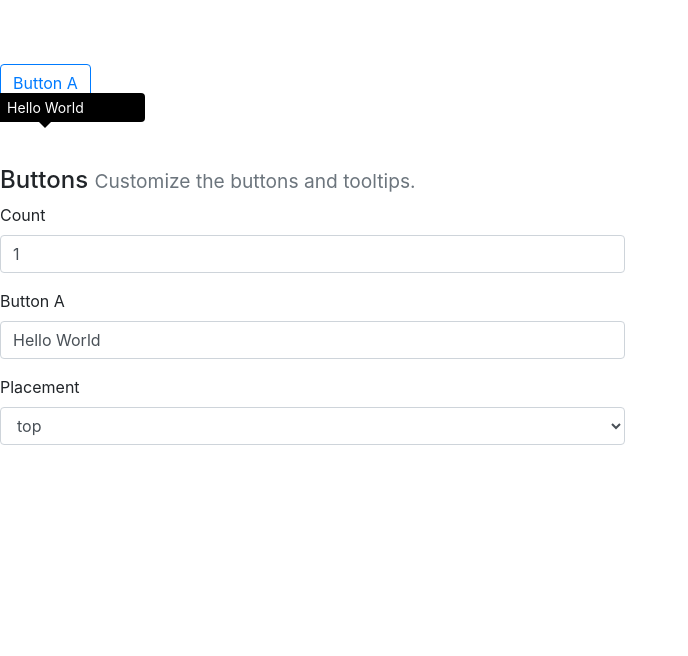
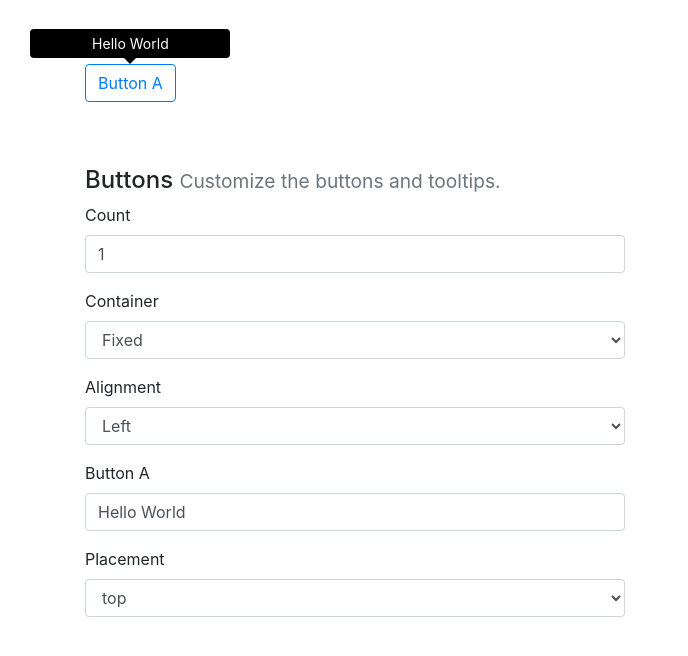
Before and after one commit to angular-demos/tooltips, an Angular app: page /view in a window 1280 px wide. Shown: the top 656 px of the page, without its empty margins (0-688 px from the left). Built offline with nearby package versions, Linux system fonts and the light colour scheme.

Commit message:
added options to control the layout of the page to force tooltips to appear near document edges

```diff
--- a/src/app/Demo/Components/View/View.html
+++ b/src/app/Demo/Components/View/View.html
@@ -1,4 +1,9 @@
-<div class="row buttons">
+<div [class.container-fluid]="container == 'fluid'"
+     [class.container]="container == 'fixed'">
+    <div class="row buttons"
+         [class.buttons-left]="alignment == 'left'"
+         [class.buttons-center]="alignment == 'center'"
+         [class.buttons-right]="alignment == 'right'">
         <div class="col">
             <button
                 *ngFor="let tip of tips"
@@ -28,6 +33,29 @@
                            (ngModelChange)="setCount($event)">
                 </div>
 
+                <div class="form-group">
+                    <label for="containerInput">Container</label>
+                    <select class="form-control"
+                            id="containerInput"
+                            name="container"
+                            [(ngModel)]="container">
+                        <option value="fluid">Fluid</option>
+                        <option value="fixed">Fixed</option>
+                    </select>
+                </div>
+
+                <div class="form-group">
+                    <label for="alignmentInput">Alignment</label>
+                    <select class="form-control"
+                            id="alignmentInput"
+                            name="alignment"
+                            [(ngModel)]="alignment">
+                        <option value="left">Left</option>
+                        <option value="center">Center</option>
+                        <option value="right">Right</option>
+                    </select>
+                </div>
+
                 <div *ngFor="let tip of tips">
                     <div class="form-group">
                         <label for="inputTooltip{{tip.id}}">{{tip.name}}</label>
@@ -53,3 +81,7 @@
             </form>
         </div>
     </div>
+    <div class="row">
+        <div class="force-scrolling"></div>
+    </div>
+</div>
--- a/src/app/Demo/Components/View/View.scss
+++ b/src/app/Demo/Components/View/View.scss
@@ -14,5 +14,18 @@
         .btn {
             margin-right: 1rem;
         }
+        &-left {
+            text-align: left;
+        }
+        &-center {
+            text-align: center;
+        }
+        &-right {
+            text-align: right;
+        }
+    }
+
+    .force-scrolling {
+        height: 100vh;
     }
 }
--- a/src/app/Demo/Components/View/View.ts
+++ b/src/app/Demo/Components/View/View.ts
@@ -25,6 +25,16 @@ export class ViewComponent implements OnInit, OnChanges {
      */
     @Input()
     public count: number = 1;
+
+    /**
+     * The width for page content.
+     */
+    public container: string = 'fixed';
+
+    /**
+     * The alignment for buttons.
+     */
+    public alignment: string = 'left';
 
     /**
      * A list of buttons with tooltips.
--- a/src/app/Main/Components/Main/Main.html
+++ b/src/app/Main/Components/Main/Main.html
@@ -16,6 +16,6 @@
     </div>
 </nav>
 
-<main role="main" class="container">
+<main role="main">
     <router-outlet></router-outlet>
 </main>
--- a/src/app/ToolTip/Components/ToolTipMessage/ToolTipMessage.scss
+++ b/src/app/ToolTip/Components/ToolTipMessage/ToolTipMessage.scss
@@ -5,7 +5,7 @@
  */
 :host {
     display: block;
-    position: absolute;
+    position: fixed;
     width: 200px;
     word-wrap: break-word;
     z-index: $zindex-tooltip;
--- a/src/app/ToolTip/Components/ToolTipMessage/ToolTipMessage.ts
+++ b/src/app/ToolTip/Components/ToolTipMessage/ToolTipMessage.ts
@@ -88,8 +88,6 @@ export class ToolTipMessageComponent implements OnChanges, OnInit {
         const rect = this.getMessageRect();
         const arrow = this.getArrowRect();
 
-        console.log(arrow);
-
         switch (this.placement.position) {
             case 'top':
                 this.top = parent.top - rect.height - arrow.height * 2;
--- a/src/app/ToolTip/Directives/ToolTip/ToolTip.ts
+++ b/src/app/ToolTip/Directives/ToolTip/ToolTip.ts
@@ -39,8 +39,18 @@ export class ToolTipDirective implements OnInit, OnDestroy, OnChanges {
     /**
      * Updates the tooltip placement when the window is resized.
      */
-    @HostListener('window:resize', ['$event'])
-    public onWindowResize(event) {
+    @HostListener('window:resize')
+    public onWindowResize() {
+        if (this.placement) {
+            this.placement = this.tooltips.update(this.placement, this.el.nativeElement.getBoundingClientRect());
+        }
+    }
+
+    /**
+     * Updates the tooltip placement when the window is scrolled.
+     */
+    @HostListener('window:scroll')
+    public onWindowScroll() {
         if (this.placement) {
             this.placement = this.tooltips.update(this.placement, this.el.nativeElement.getBoundingClientRect());
         }
```
Lines whose indentation alone changed are shown as unchanged.
